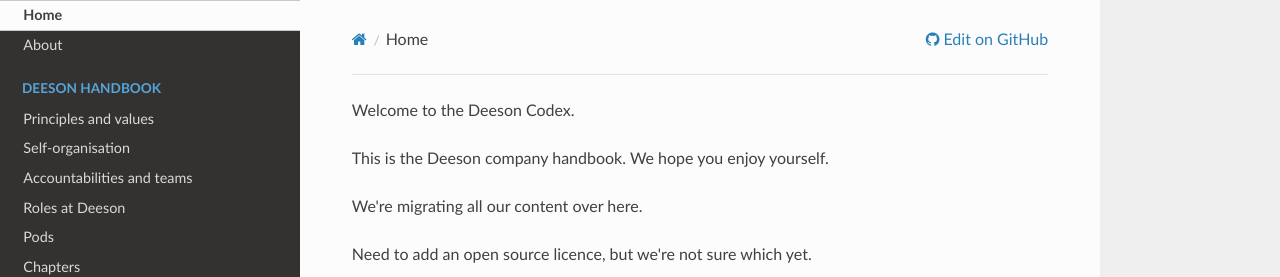
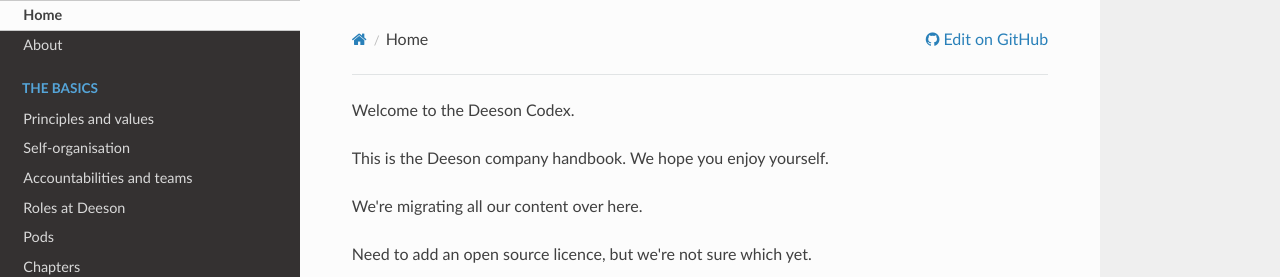
Before and after one commit to teamdeeson/codex, an MkDocs documentation site: the page built from docs/index.md, in a window 1280 px wide. Shown: the top 277 px of the page. Built offline with MkDocs 1.6.1, drawn with Linux system fonts in a browser that asks for light colours; nearby versions of some CDN libraries; old or Windows-style settings are respelled for this version of MkDocs.

Commit message:
Tweak to nomenclature

```diff
--- a/mkdocs.yml
+++ b/mkdocs.yml
@@ -1,10 +1,10 @@
-site_name: Deeson Codex
+site_name: Deeson Handbook
 theme: readthedocs
 repo_url: https://github.com/teamdeeson/codex
 pages:
 - Home: index.md
 - About: about.md
-- Deeson Handbook:
+- The basics:
     - Principles and values: handbook/principles-and-values.md
     - Self-organisation: handbook/self-organisation.md
     - Accountabilities and teams: handbook/accountabilities-and-teams.md
```
